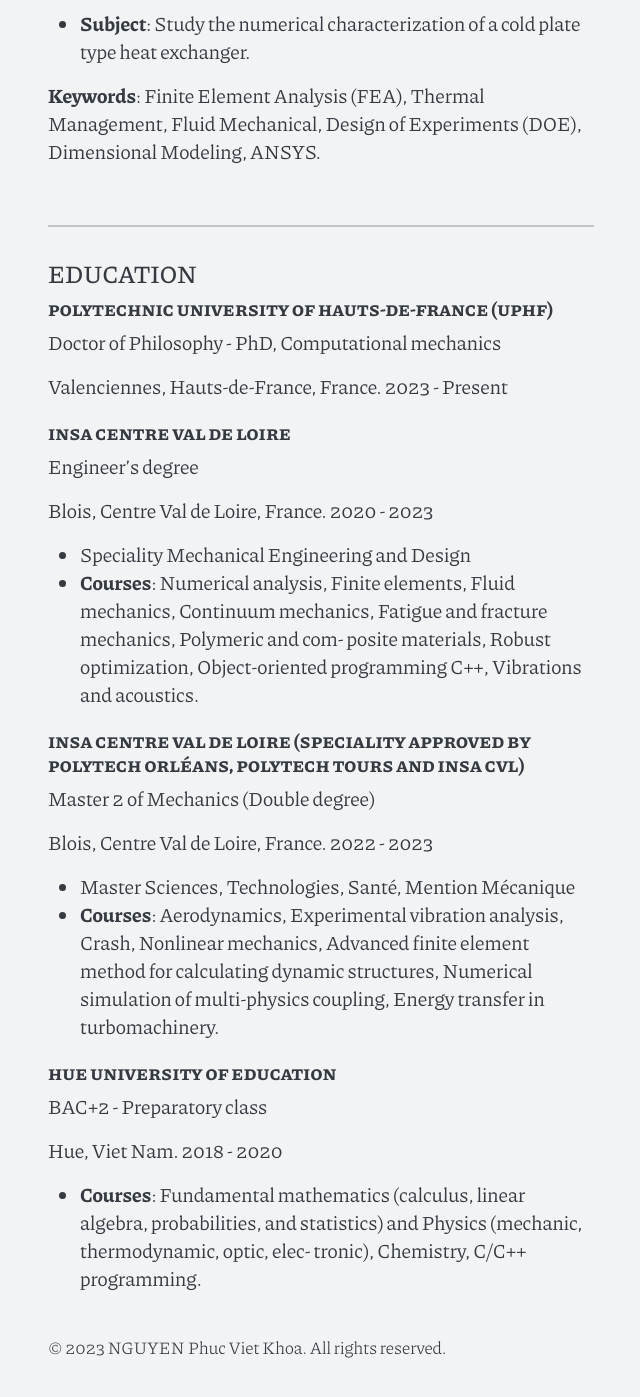
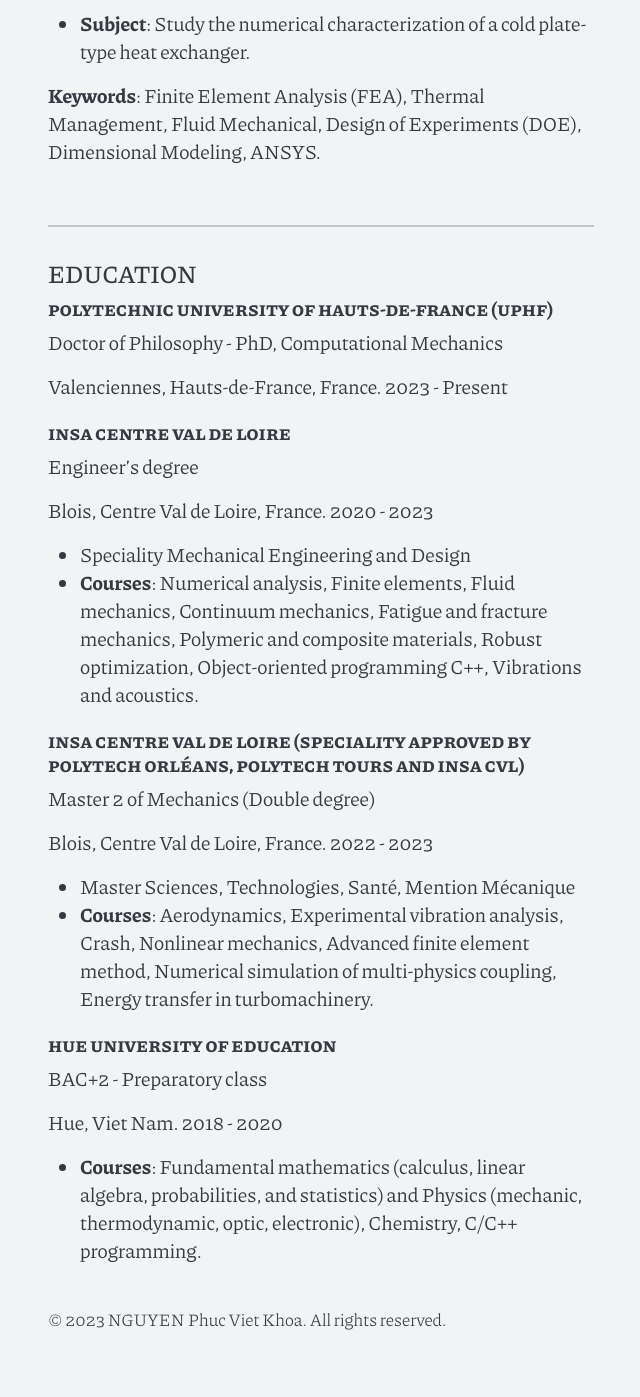
Before and after one commit to NguyenPhucVietKhoa/NguyenPhucVietKhoa.github.io, a Jekyll site: the page built from cv.md, in a window 1280 px wide and 1400 px high, scrolled down 943 px. Shown: the top 1397 px of the window, without its empty margins (319-959 px from the left). Built offline with Jekyll 4.4.1, drawn with Linux system fonts in a browser that asks for light colours; after the commit the page ends 2315 px from its top, so only the background shows below that.

Commit message:
Update cv.md

```diff
--- a/cv.md
+++ b/cv.md
@@ -33,7 +33,7 @@ Mechanical engineering intern
 
 Romorantin‑Lanthenay, Centre Val de Loire, France. Apr 2022 - Jul 2022
 
-* **Subject**: Study the numerical characterization of a cold plate type heat exchanger.
+* **Subject**: Study the numerical characterization of a cold plate-type heat exchanger.
 
 **Keywords**: Finite Element Analysis (FEA), Thermal Management, Fluid Mechanical, Design of Experiments (DOE), Dimensional Modeling, ANSYS.
 
@@ -45,7 +45,7 @@ Romorantin‑Lanthenay, Centre Val de Loire, France. Apr 2022 - Jul 2022
 
 ### **Polytechnic University of Hauts-de-France (UPHF)**
 
-Doctor of Philosophy - PhD, Computational mechanics
+Doctor of Philosophy - PhD, Computational Mechanics
 
 Valenciennes, Hauts-de-France, France. 2023 - Present
 
@@ -56,8 +56,7 @@ Engineer’s degree
 Blois, Centre Val de Loire, France. 2020 - 2023
 
 * Speciality Mechanical Engineering and Design
-* **Courses**: Numerical analysis, Finite elements, Fluid mechanics, Continuum mechanics, Fatigue and fracture mechanics, Polymeric and com‑
-posite materials, Robust optimization, Object‑oriented programming C++, Vibrations and acoustics.
+* **Courses**: Numerical analysis, Finite elements, Fluid mechanics, Continuum mechanics, Fatigue and fracture mechanics, Polymeric and composite materials, Robust optimization, Object‑oriented programming C++, Vibrations and acoustics.
 
 ### **INSA Centre Val de Loire (Speciality approved by Polytech Orléans, Polytech Tours and INSA Cvl)**
 
@@ -66,8 +65,7 @@ Master 2 of Mechanics (Double degree)
 Blois, Centre Val de Loire, France. 2022 - 2023
 
 * Master Sciences, Technologies, Santé, Mention Mécanique
-* **Courses**: Aerodynamics, Experimental vibration analysis, Crash, Nonlinear mechanics, Advanced finite element method for calculating dynamic
-structures, Numerical simulation of multi‑physics coupling, Energy transfer in turbomachinery.
+* **Courses**: Aerodynamics, Experimental vibration analysis, Crash, Nonlinear mechanics, Advanced finite element method, Numerical simulation of multi‑physics coupling, Energy transfer in turbomachinery.
 
 ### **Hue university of education**
 
@@ -75,5 +73,4 @@ BAC+2 ‑ Preparatory class
 
 Hue, Viet Nam. 2018 ‑ 2020
 
-* **Courses**: Fundamental mathematics (calculus, linear algebra, probabilities, and statistics) and Physics (mechanic, thermodynamic, optic, elec‑
-tronic), Chemistry, C/C++ programming.
+* **Courses**: Fundamental mathematics (calculus, linear algebra, probabilities, and statistics) and Physics (mechanic, thermodynamic, optic, electronic), Chemistry, C/C++ programming.
```
